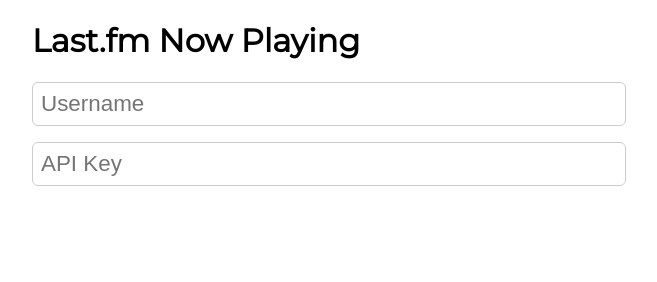
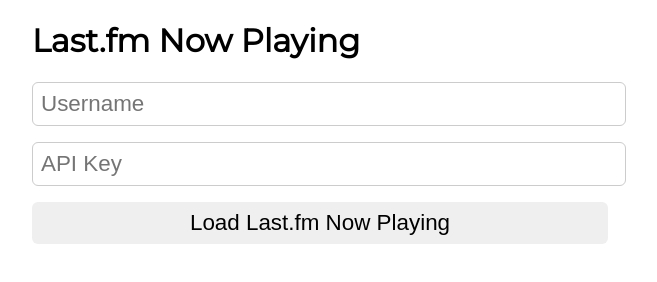
Before and after one commit to curttimson/lastfm-nowplaying, a website: page example/index.html in a window 1280 px wide. Shown: the whole page, without its empty margins (224-881 px from the left). Drawn offline with nearby package versions, Linux system fonts and the light colour scheme; no server answers.

Commit message:
Add load button to example proj

```diff
--- a/example/index.html
+++ b/example/index.html
@@ -22,6 +22,9 @@
         <p>
           <input type='text' placeholder="API Key" />
         </p>
+        <p>
+          <button>Load Last.fm Now Playing</button>
+        </p>
       </form>
     </div>
     <div lastfmnowplaying config="lastFmConfig"></div>
--- a/example/style/style.scss
+++ b/example/style/style.scss
@@ -11,11 +11,18 @@
 }
 
 form{
-  input{
+  input,
+  button{
     width:75%;
     padding:8px;
     font-size: 1.4em;
     border-radius: 6px;
+  }
+  input{
     border:1px solid #ccc;
   }
+  button{
+    border:0;
+    cursor: pointer;
+  }
 }
```
Also changed, not shown: example/style/style.css.
